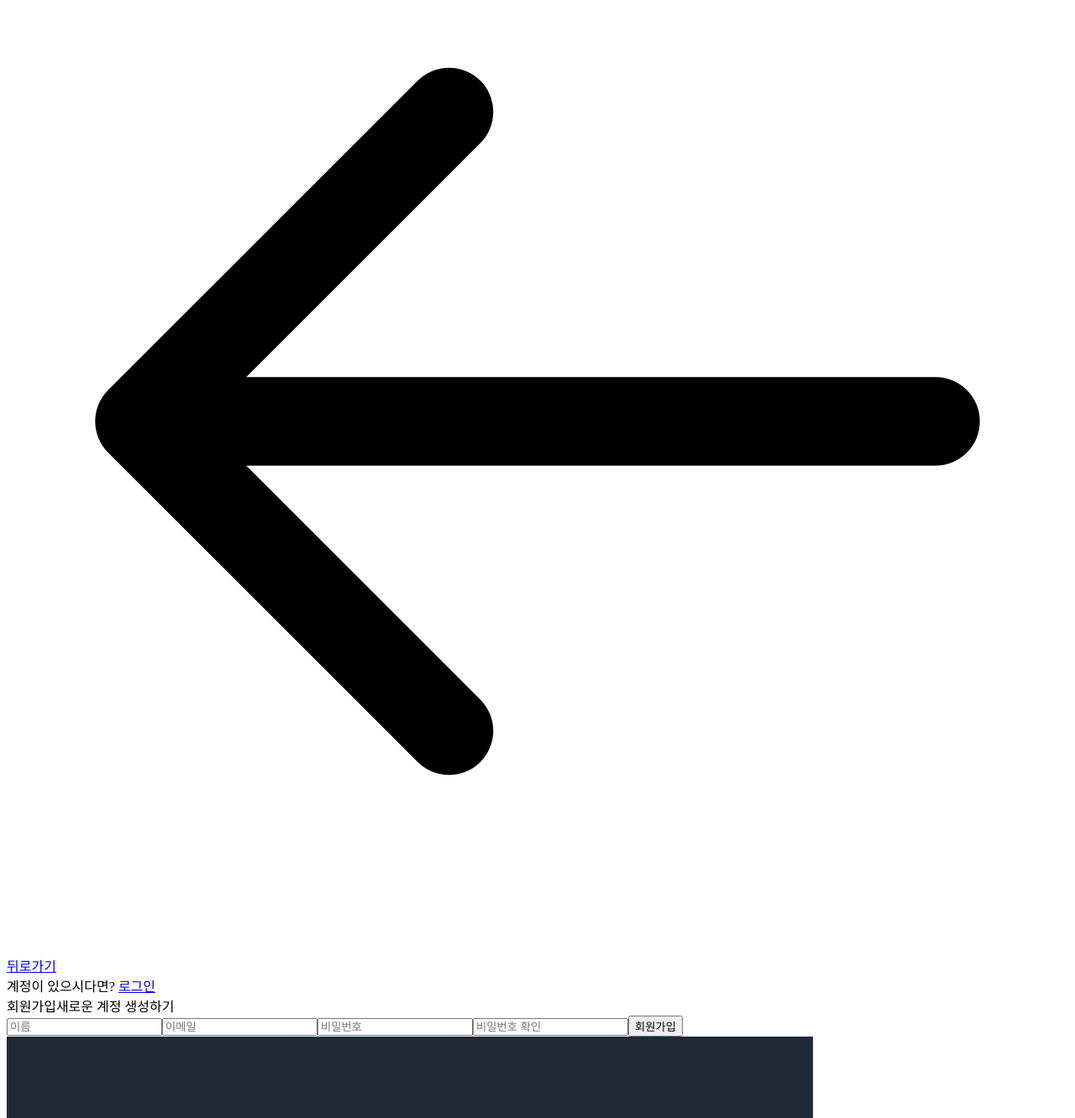
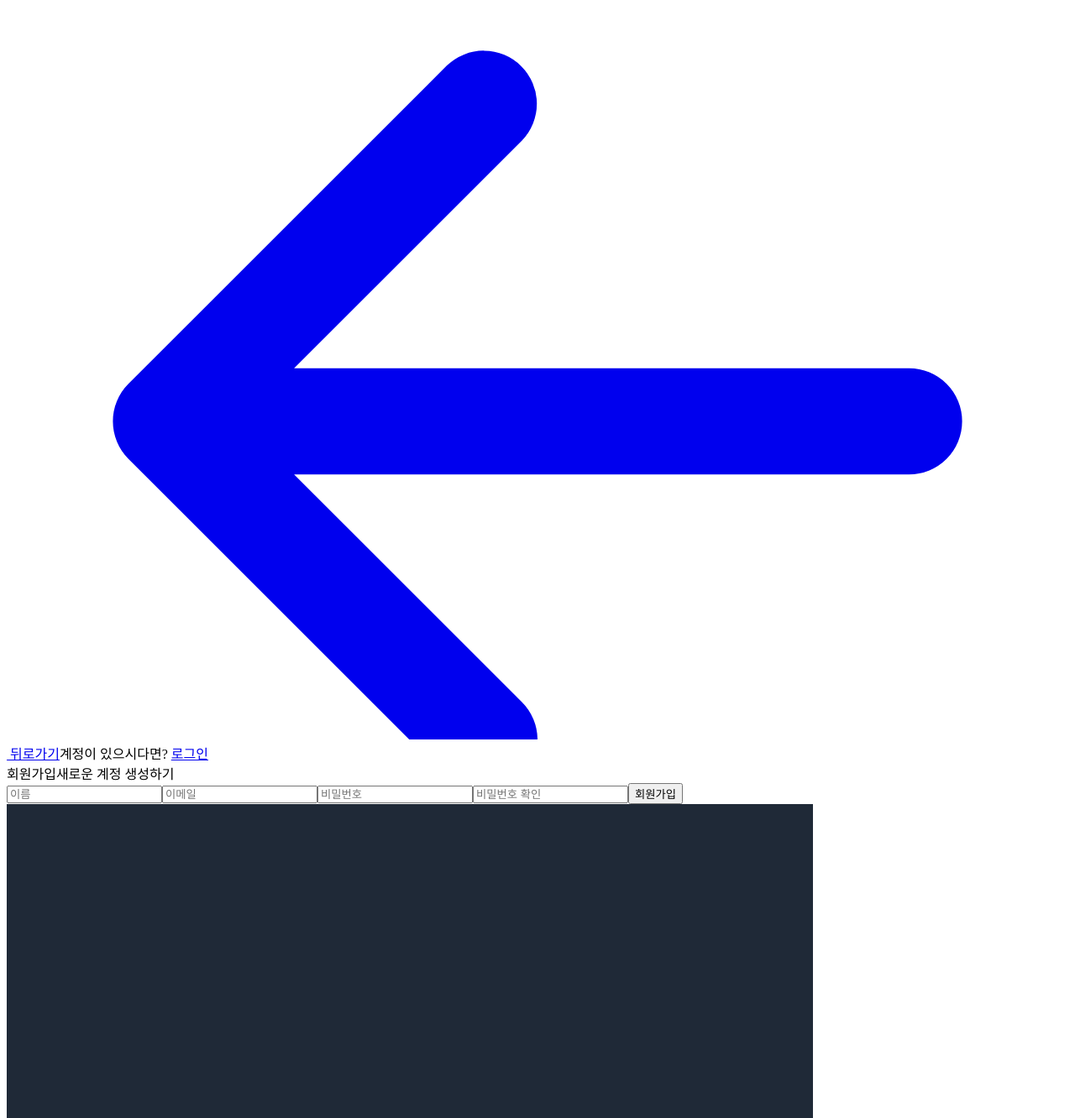
Before and after one commit to ideal6/Captain_Hook_Web, a Next.js app: page /signup in a window 1280 px wide. Shown: the part 138-1470 px from the top of the page at 84% size. Built offline with nearby package versions, Linux system fonts and the light colour scheme.

Commit message:
refactor: SignUp component

```diff
--- a/components/organisms/signupcontent/index.tsx
+++ b/components/organisms/signupcontent/index.tsx
@@ -1,3 +1,4 @@
+import { ArrowLeftIcon } from '@heroicons/react/solid'
 import cn from 'classnames'
 import Link from 'next/link'
 import Box from '../../atoms/box'
@@ -16,57 +17,31 @@ const SignUpContent: React.FC = () => {
     >
       <div className={cn('w-1/2 flex justify-center')}>
         <div className={cn('w-360 pb-3 flex flex-col')}>
-          <div className={cn('flex flex-row mb-8')}>
-            <div className={cn('w-1/2')}>
-              <div className={cn('flex text-gray-400')}>
+          <div className={cn('flex justify-between text-gray-400')}>
             <Link href="./login">
-                  <svg
-                    xmlns="http://www.w3.org/2000/svg"
-                    className={cn('h-6 w-6 mr-1')}
-                    fill="none"
-                    viewBox="0 0 24 24"
-                    stroke="currentColor"
-                  >
-                    {' '}
-                    <path
-                      strokeLinecap="round"
-                      strokeLinejoin="round"
-                      strokeWidth={2}
-                      d="M10 19l-7-7m0 0l7-7m-7 7h18"
-                    />{' '}
-                  </svg>
+              <a className={cn('text-base', 'flex', 'flex-row')}>
+                <ArrowLeftIcon className={cn('w-5 h-5')} viewBox="0 0 20 16" />
+                &nbsp;뒤로가기
+              </a>
             </Link>
-                <Link href="./login">
-                  <a className={cn('text-base')}>뒤로가기</a>
-                </Link>
-              </div>
-            </div>
 
-            <div className={cn('w-1/2 text-right')}>
-              <Span
-                fontSize="big"
-                spacing="mb-5 text-right"
-                fontColor="gray-400"
-              >
+            <Span fontSize="big" spacing="mb-5 text-right" fontColor="gray-400">
               계정이 있으시다면?{' '}
               <Link href="./login">
-                  <a className={cn('text-base text-primary underline')}>
-                    로그인
-                  </a>
+                <a className={cn('text-base text-primary underline')}>로그인</a>
               </Link>
             </Span>
           </div>
-          </div>
+
           <Span
-            spacing="mb-2"
+            spacing="mt-4"
             fontSize="subTitle"
             fontColor="primary"
             fontWeight="bold"
           >
             회원가입
           </Span>
-
-          <Span spacing="" fontSize="big" fontColor="gray-400">
+          <Span spacing="mt-2" fontSize="big" fontColor="gray-400">
             새로운 계정 생성하기
           </Span>
 
@@ -76,7 +51,7 @@ const SignUpContent: React.FC = () => {
               type="text"
               id="name"
               name="name"
-              spacing="mt-12"
+              spacing="mt-10 mb-4"
               size="auth"
               placeholder="이름"
             />
@@ -84,7 +59,7 @@ const SignUpContent: React.FC = () => {
               type="email"
               id="email"
               name="email"
-              spacing="mt-6"
+              spacing="mb-4"
               size="auth"
               placeholder="이메일"
             />
@@ -92,7 +67,7 @@ const SignUpContent: React.FC = () => {
               type="password"
               id="password1"
               name="password1"
-              spacing="mt-6"
+              spacing="mb-4"
               size="auth"
               placeholder="비밀번호"
             />
@@ -100,7 +75,7 @@ const SignUpContent: React.FC = () => {
               type="password"
               id="password2"
               name="password2"
-              spacing="mt-6 mb-14"
+              spacing="mb-12"
               size="auth"
               placeholder="비밀번호 확인"
             />
@@ -117,6 +92,7 @@ const SignUpContent: React.FC = () => {
           </form>
         </div>
       </div>
+
       <div className={cn('w-1/2')}>
         <img src="auth-logo.png" className={cn('w-full h-full')} />
       </div>
```
Lines whose indentation alone changed are shown as unchanged.
